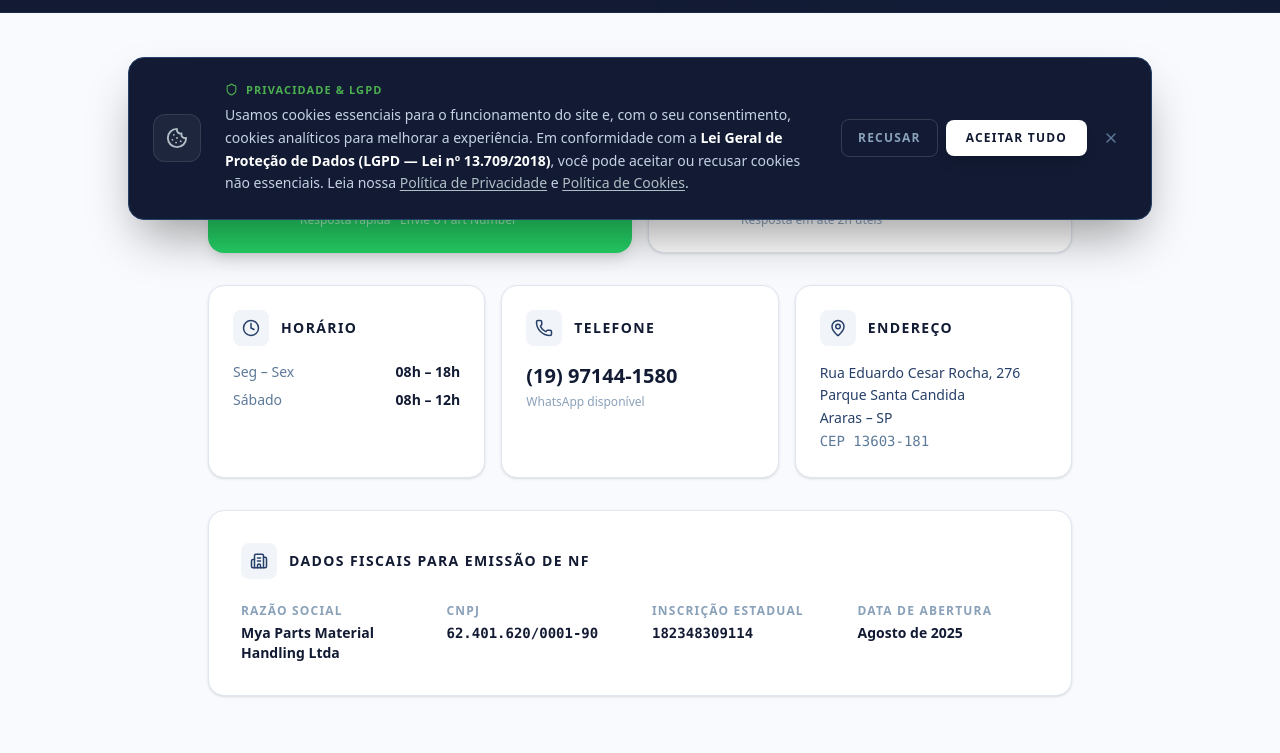
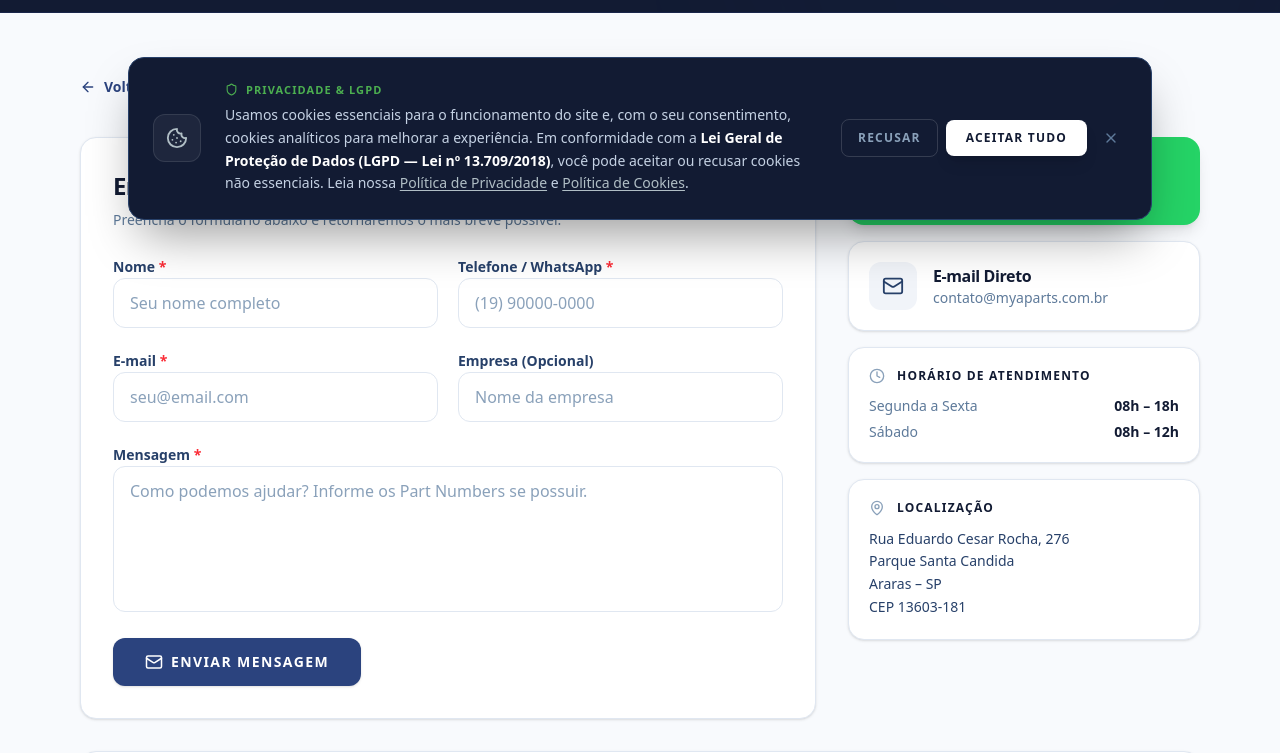
Before and after one commit to jrmkt1/myaparts, a Next.js app: page /contato in a window 1280 px wide. Shown: the part 560-1313 px from the top of the page. Built offline with nearby package versions, Linux system fonts and the light colour scheme; no server answers; the database is empty.

Commit message:
feat(ui): adiciona formulario de contato form-to-email e reorganiza layout da pagina de contatos

```diff
--- a/src/app/contato/page.tsx
+++ b/src/app/contato/page.tsx
@@ -33,7 +33,7 @@ export default function ContatoPage() {
             </div>
 
             {/* Content */}
-            <div className="max-w-4xl mx-auto px-4 py-12 md:py-16">
+            <div className="max-w-6xl mx-auto px-4 py-12 md:py-16">
                 <Link
                     href="/"
                     className="inline-flex items-center gap-2 text-sm font-bold text-action hover:text-industrial-900 transition-colors mb-10"
@@ -42,14 +42,56 @@ export default function ContatoPage() {
                     Voltar ao início
                 </Link>
 
-                <div className="space-y-8">
-                    {/* Primary CTAs */}
-                    <div className="grid grid-cols-1 sm:grid-cols-2 gap-4">
+                <div className="grid grid-cols-1 lg:grid-cols-3 gap-8 mb-8">
+                    {/* Left Column: Form */}
+                    <div className="lg:col-span-2 bg-white rounded-2xl border border-industrial-200 p-6 md:p-8 shadow-sm flex flex-col">
+                        <div className="mb-6">
+                            <h2 className="font-extrabold text-industrial-900 text-xl md:text-2xl tracking-tight mb-2">Envie uma mensagem</h2>
+                            <p className="text-industrial-500 text-sm">Preencha o formulário abaixo e retornaremos o mais breve possível.</p>
+                        </div>
+
+                        <form className="space-y-5" action="mailto:contato@myaparts.com.br" method="POST" encType="text/plain">
+                            <div className="grid grid-cols-1 md:grid-cols-2 gap-5">
+                                <div className="space-y-1.5">
+                                    <label className="text-sm font-bold text-industrial-700">Nome <span className="text-red-500">*</span></label>
+                                    <input type="text" name="Nome" required placeholder="Seu nome completo" className="w-full px-4 py-3 rounded-xl border border-industrial-200 focus:border-action focus:ring-1 focus:ring-action outline-none transition-all placeholder:text-industrial-400" />
+                                </div>
+                                <div className="space-y-1.5">
+                                    <label className="text-sm font-bold text-industrial-700">Telefone / WhatsApp <span className="text-red-500">*</span></label>
+                                    <input type="tel" name="Telefone" required placeholder="(19) 90000-0000" className="w-full px-4 py-3 rounded-xl border border-industrial-200 focus:border-action focus:ring-1 focus:ring-action outline-none transition-all placeholder:text-industrial-400" />
+                                </div>
+                            </div>
+
+                            <div className="grid grid-cols-1 md:grid-cols-2 gap-5">
+                                <div className="space-y-1.5">
+                                    <label className="text-sm font-bold text-industrial-700">E-mail <span className="text-red-500">*</span></label>
+                                    <input type="email" name="Email" required placeholder="seu@email.com" className="w-full px-4 py-3 rounded-xl border border-industrial-200 focus:border-action focus:ring-1 focus:ring-action outline-none transition-all placeholder:text-industrial-400" />
+                                </div>
+                                <div className="space-y-1.5">
+                                    <label className="text-sm font-bold text-industrial-700">Empresa (Opcional)</label>
+                                    <input type="text" name="Empresa" placeholder="Nome da empresa" className="w-full px-4 py-3 rounded-xl border border-industrial-200 focus:border-action focus:ring-1 focus:ring-action outline-none transition-all placeholder:text-industrial-400" />
+                                </div>
+                            </div>
+
+                            <div className="space-y-1.5">
+                                <label className="text-sm font-bold text-industrial-700">Mensagem <span className="text-red-500">*</span></label>
+                                <textarea name="Mensagem" required rows={5} placeholder="Como podemos ajudar? Informe os Part Numbers se possuir." className="w-full px-4 py-3 rounded-xl border border-industrial-200 focus:border-action focus:ring-1 focus:ring-action outline-none transition-all placeholder:text-industrial-400 resize-none"></textarea>
+                            </div>
+
+                            <button type="submit" className="bg-action text-white hover:bg-action-hover px-8 py-3.5 rounded-xl text-sm font-bold shadow-sm transition-all focus:ring-2 focus:ring-offset-2 focus:ring-action uppercase tracking-widest w-full md:w-auto flex justify-center items-center gap-2">
+                                <Mail size={18} />
+                                Enviar Mensagem
+                            </button>
+                        </form>
+                    </div>
+
+                    {/* Right Column: Info & CTAs */}
+                    <div className="space-y-4">
                         <a
                             href="https://wa.me/5519971441580"
                             target="_blank"
                             rel="noopener noreferrer"
-                            className="group flex items-center gap-5 p-6 bg-[#25D366] hover:bg-[#1ebe5b] rounded-2xl text-white shadow-lg transition-all duration-200 hover:-translate-y-0.5 hover:shadow-xl"
+                            className="group flex items-center gap-4 p-5 bg-[#25D366] hover:bg-[#1ebe5b] rounded-2xl text-white shadow-lg transition-all duration-200 hover:-translate-y-0.5"
                         >
                             <div className="w-12 h-12 bg-white/20 rounded-xl flex items-center justify-center shrink-0">
                                 <svg viewBox="0 0 24 24" width="24" height="24" fill="currentColor">
@@ -57,82 +99,53 @@ export default function ContatoPage() {
                                 </svg>
                             </div>
                             <div>
-                                <p className="font-extrabold text-lg tracking-tight">WhatsApp</p>
+                                <p className="font-extrabold text-base tracking-tight">WhatsApp Comercial</p>
                                 <p className="text-green-100 text-sm font-medium">(19) 97144-1580</p>
-                                <p className="text-green-100/70 text-xs mt-0.5">Resposta rápida · Envie o Part Number</p>
                             </div>
                         </a>
 
                         <a
                             href="mailto:contato@myaparts.com.br"
-                            className="group flex items-center gap-5 p-6 bg-white hover:bg-industrial-50 rounded-2xl border border-industrial-200 hover:border-industrial-400 shadow-sm transition-all duration-200 hover:-translate-y-0.5 hover:shadow-lg"
+                            className="group flex items-center gap-4 p-5 bg-white hover:bg-industrial-50 rounded-2xl border border-industrial-200 hover:border-industrial-400 shadow-sm transition-all duration-200 hover:-translate-y-0.5"
                         >
                             <div className="w-12 h-12 bg-industrial-100 group-hover:bg-industrial-200 rounded-xl flex items-center justify-center shrink-0 transition-colors">
                                 <Mail size={22} className="text-industrial-700" />
                             </div>
                             <div>
-                                <p className="font-extrabold text-industrial-900 text-lg tracking-tight">E-mail</p>
+                                <p className="font-extrabold text-industrial-900 text-base tracking-tight">E-mail Direto</p>
                                 <p className="text-industrial-500 text-sm font-medium">contato@myaparts.com.br</p>
-                                <p className="text-industrial-400 text-xs mt-0.5">Resposta em até 2h úteis</p>
                             </div>
                         </a>
+
+                        <div className="bg-white rounded-2xl border border-industrial-200 p-5 shadow-sm">
+                            <div className="flex items-center gap-3 mb-3">
+                                <Clock size={16} className="text-industrial-400" />
+                                <h3 className="font-extrabold text-industrial-900 text-xs uppercase tracking-widest">Horário de Atendimento</h3>
+                            </div>
+                            <div className="space-y-1.5 text-sm">
+                                <div className="flex justify-between">
+                                    <span className="text-industrial-500 font-medium">Segunda a Sexta</span>
+                                    <span className="text-industrial-900 font-bold">08h – 18h</span>
+                                </div>
+                                <div className="flex justify-between">
+                                    <span className="text-industrial-500 font-medium">Sábado</span>
+                                    <span className="text-industrial-900 font-bold">08h – 12h</span>
+                                </div>
+                            </div>
                         </div>
 
-                    {/* Info cards */}
-                    <div className="grid grid-cols-1 md:grid-cols-3 gap-4">
-                        {/* Horário */}
-                        <div className="bg-white rounded-2xl border border-industrial-200 p-6 shadow-sm">
-                            <div className="flex items-center gap-3 mb-4">
-                                <div className="w-9 h-9 bg-industrial-100 rounded-lg flex items-center justify-center">
-                                    <Clock size={18} className="text-industrial-700" />
-                                </div>
-                                <h2 className="font-extrabold text-industrial-900 text-sm uppercase tracking-widest">Horário</h2>
-                            </div>
-                            <dl className="space-y-2 text-sm">
-                                <div className="flex justify-between">
-                                    <dt className="text-industrial-500 font-medium">Seg – Sex</dt>
-                                    <dd className="text-industrial-900 font-bold">08h – 18h</dd>
-                                </div>
-                                <div className="flex justify-between">
-                                    <dt className="text-industrial-500 font-medium">Sábado</dt>
-                                    <dd className="text-industrial-900 font-bold">08h – 12h</dd>
-                                </div>
-                            </dl>
-                        </div>
-
-                        {/* Telefone */}
-                        <div className="bg-white rounded-2xl border border-industrial-200 p-6 shadow-sm">
-                            <div className="flex items-center gap-3 mb-4">
-                                <div className="w-9 h-9 bg-industrial-100 rounded-lg flex items-center justify-center">
-                                    <Phone size={18} className="text-industrial-700" />
-                                </div>
-                                <h2 className="font-extrabold text-industrial-900 text-sm uppercase tracking-widest">Telefone</h2>
-                            </div>
-                            <a
-                                href="https://wa.me/5519971441580"
-                                target="_blank"
-                                rel="noopener noreferrer"
-                                className="text-industrial-900 font-extrabold text-xl hover:text-action transition-colors"
-                            >
-                                (19) 97144-1580
-                            </a>
-                            <p className="text-industrial-400 text-xs mt-1">WhatsApp disponível</p>
-                        </div>
-
-                        {/* Endereço */}
-                        <div className="bg-white rounded-2xl border border-industrial-200 p-6 shadow-sm">
-                            <div className="flex items-center gap-3 mb-4">
-                                <div className="w-9 h-9 bg-industrial-100 rounded-lg flex items-center justify-center">
-                                    <MapPin size={18} className="text-industrial-700" />
-                                </div>
-                                <h2 className="font-extrabold text-industrial-900 text-sm uppercase tracking-widest">Endereço</h2>
+                        <div className="bg-white rounded-2xl border border-industrial-200 p-5 shadow-sm">
+                            <div className="flex items-center gap-3 mb-3">
+                                <MapPin size={16} className="text-industrial-400" />
+                                <h3 className="font-extrabold text-industrial-900 text-xs uppercase tracking-widest">Localização</h3>
                             </div>
                             <address className="not-italic text-sm text-industrial-700 font-medium leading-relaxed">
                                 Rua Eduardo Cesar Rocha, 276<br />
                                 Parque Santa Candida<br />
                                 Araras – SP<br />
-                                <span className="font-mono text-industrial-500">CEP 13603-181</span>
+                                CEP 13603-181
                             </address>
+                        </div>
                     </div>
                 </div>
 
@@ -165,6 +178,5 @@ export default function ContatoPage() {
                 </section>
             </div>
         </div>
-        </div>
     );
 }
```
Lines whose indentation alone changed are shown as unchanged.
